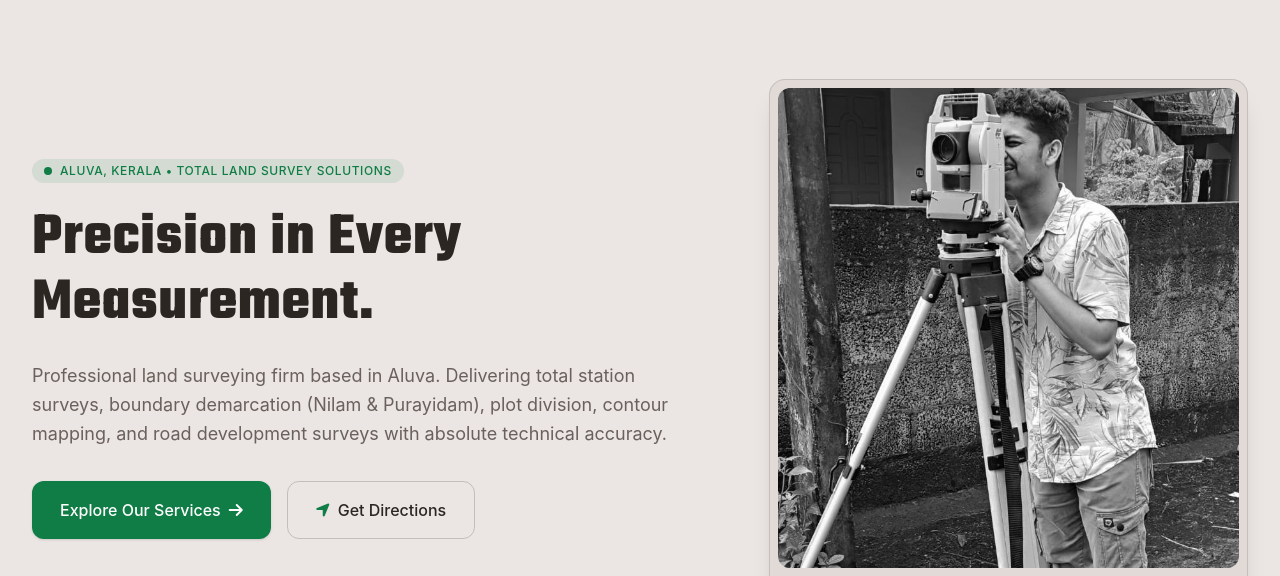
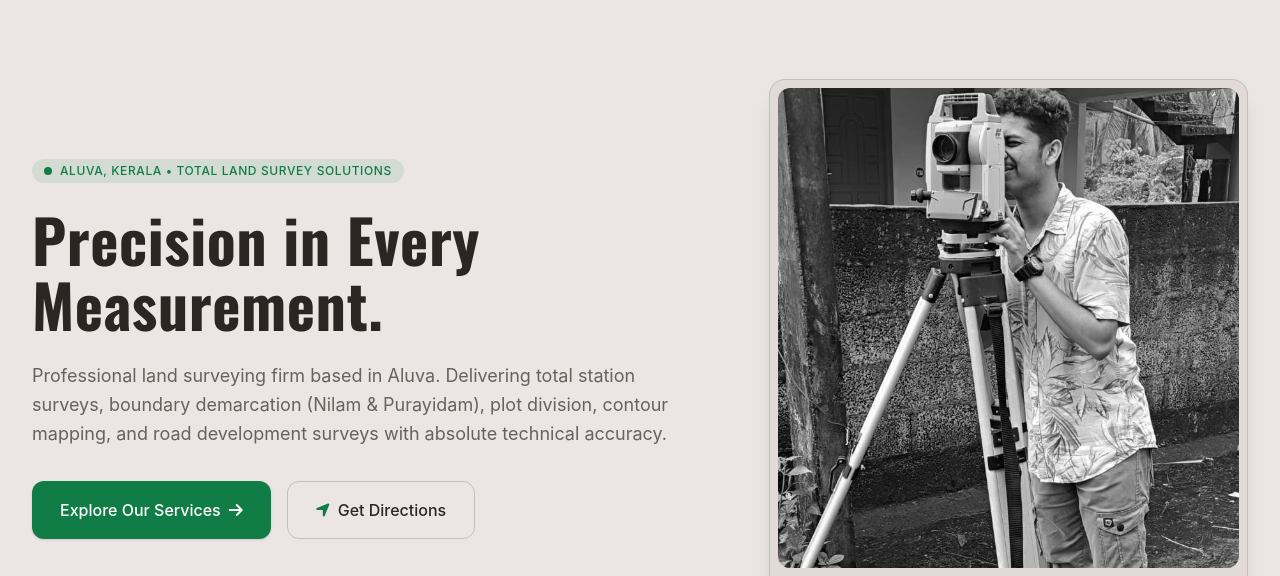
Before and after one commit to shiyyaas/SOUTHERN-DIGITAL-SURVEY, a plain HTML site: page index.html in a window 1280 px wide. Shown: the part 135-711 px from the top of the page. Drawn offline with nearby package versions, Linux system fonts and the light colour scheme; a web font is replaced by a local one.

Commit message:
changed the fonts again

```diff
--- a/index.html
+++ b/index.html
@@ -7,10 +7,10 @@
     <link rel="icon" type="image/x-icon" href="Public/brand/logo.png">
     <meta name="description" content="Professional land surveying services in Aluva, Kerala. Total station survey, boundary survey (Nilam & Purayidam), plot division, contour survey, levelling, and land measurement solutions.">
 
-    <!-- Google Fonts: Teko -->
+    <!-- Google Fonts: Oswald -->
     <link rel="preconnect" href="https://fonts.googleapis.com">
     <link rel="preconnect" href="https://fonts.gstatic.com" crossorigin>
-    <link href="https://fonts.googleapis.com/css2?family=Teko:wght@400;700&display=swap" rel="stylesheet">
+    <link href="https://fonts.googleapis.com/css2?family=Oswald:wght@400;700&display=swap" rel="stylesheet">
 
     <!-- Switzer Font from Fontshare -->
     <link rel="preconnect" href="https://api.fontshare.com">
@@ -46,13 +46,13 @@
         }
 
         h1, h2, h3, h4, h5, h6 {
-            font-family: 'Teko', sans-serif;
-            font-weight: 700;
+            font-family: 'Oswald', sans-serif;
+            font-weight: 800;
             letter-spacing: 0.01em;
         }
 
         .teko-normal, .font-mono {
-            font-family: 'Teko', sans-serif;
+            font-family: 'Oswald', sans-serif;
             font-weight: 400;
             letter-spacing: 0.05em;
         }
```
